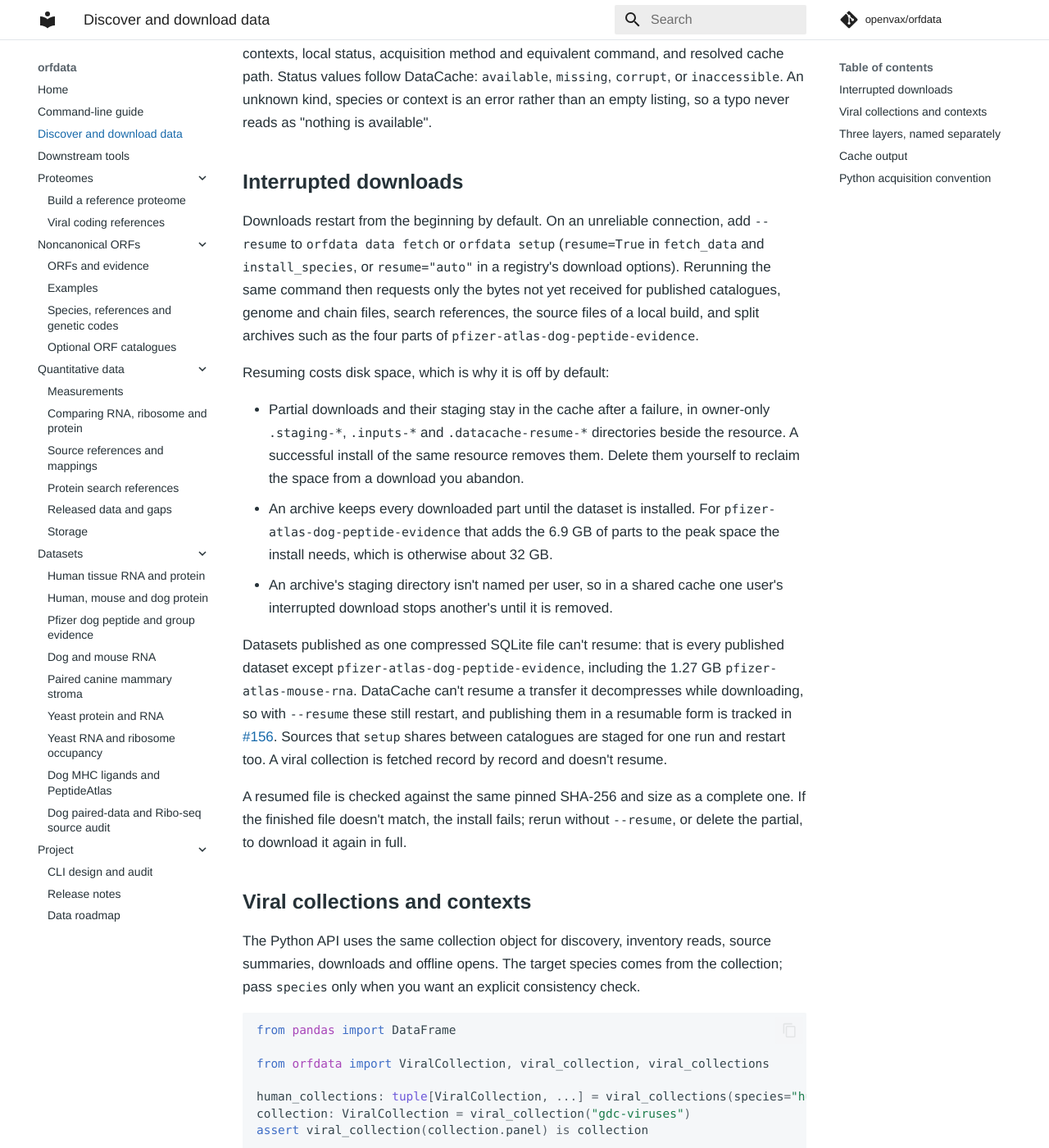
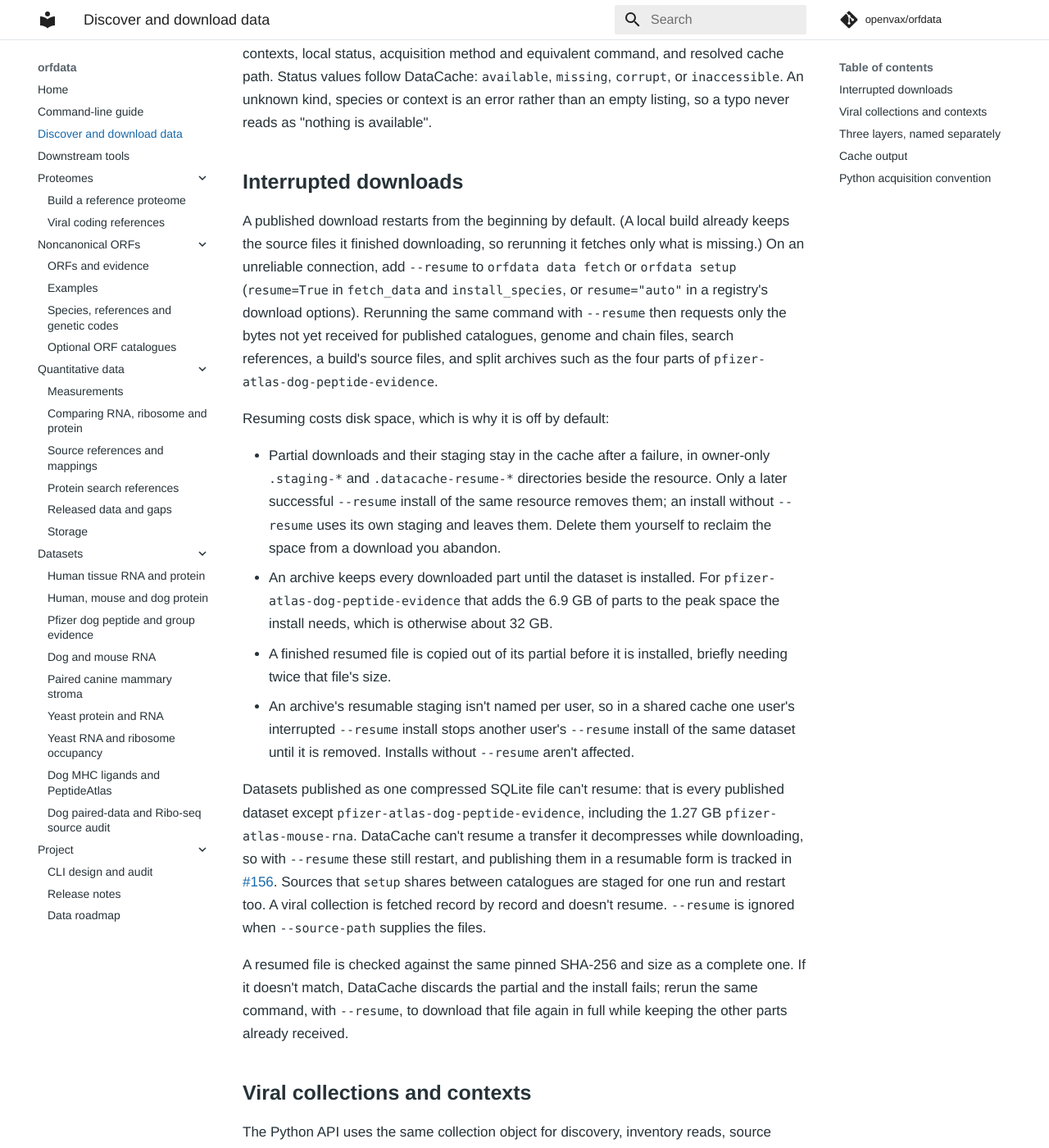
Before and after one commit to openvax/orfdata, an MkDocs documentation site: the page built from docs/downloads.md, in a window 1280 px wide and 1400 px high, scrolled down 2286 px. Shown: the whole window at 82% size. Built offline with MkDocs 1.6.1 and Material for MkDocs 9.7.7, drawn with Linux system fonts in a browser that asks for light colours; comment, search, counter and statistics services are not loaded.

Commit message:
Address re-review: accurate resume docs, boolean resume, one flag
- The docs say only a later --resume install removes resumable staging,
  that a checksum mismatch already discards the partial (rerun with
  --resume), that a finished resumed file is briefly copied, that the
  shared-cache collision affects only --resume installs, and that builds
  keep finished sources whether or not --resume is given.
- `resume` must be a boolean, and is dropped when local source paths stand
  in for the downloads.
- `add_resume` defines the flag once for `data fetch` and `setup`.
- Tests cover fetch_data's reference, genome and chain paths and count each
  pass separately.

Claude-Session: https://claude.ai/code/session_01JHJhwhMMebmfy41anF9ETt

```diff
--- a/docs/downloads.md
+++ b/docs/downloads.md
@@ -106,25 +106,32 @@ available".
 
 ## Interrupted downloads
 
-Downloads restart from the beginning by default. On an unreliable connection,
-add `--resume` to `orfdata data fetch` or `orfdata setup` (`resume=True` in
-`fetch_data` and `install_species`, or `resume="auto"` in a registry's download
-options). Rerunning the same command then requests only the bytes not yet
+A published download restarts from the beginning by default. (A local build
+already keeps the source files it finished downloading, so rerunning it fetches
+only what is missing.) On an unreliable connection, add `--resume` to
+`orfdata data fetch` or `orfdata setup` (`resume=True` in `fetch_data` and
+`install_species`, or `resume="auto"` in a registry's download options).
+Rerunning the same command with `--resume` then requests only the bytes not yet
 received for published catalogues, genome and chain files, search references,
-the source files of a local build, and split archives such as the four parts
-of `pfizer-atlas-dog-peptide-evidence`.
+a build's source files, and split archives such as the four parts of
+`pfizer-atlas-dog-peptide-evidence`.
 
 Resuming costs disk space, which is why it is off by default:
 
 - Partial downloads and their staging stay in the cache after a failure, in
-  owner-only `.staging-*`, `.inputs-*` and `.datacache-resume-*` directories
-  beside the resource. A successful install of the same resource removes them.
-  Delete them yourself to reclaim the space from a download you abandon.
+  owner-only `.staging-*` and `.datacache-resume-*` directories beside the
+  resource. Only a later successful `--resume` install of the same resource
+  removes them; an install without `--resume` uses its own staging and leaves
+  them. Delete them yourself to reclaim the space from a download you abandon.
 - An archive keeps every downloaded part until the dataset is installed. For
   `pfizer-atlas-dog-peptide-evidence` that adds the 6.9 GB of parts to the peak
   space the install needs, which is otherwise about 32 GB.
-- An archive's staging directory isn't named per user, so in a shared cache
-  one user's interrupted download stops another's until it is removed.
+- A finished resumed file is copied out of its partial before it is installed,
+  briefly needing twice that file's size.
+- An archive's resumable staging isn't named per user, so in a shared cache one
+  user's interrupted `--resume` install stops another user's `--resume` install
+  of the same dataset until it is removed. Installs without `--resume` aren't
+  affected.
 
 Datasets published as one compressed SQLite file can't resume: that is every
 published dataset except `pfizer-atlas-dog-peptide-evidence`, including the
@@ -133,11 +140,13 @@ decompresses while downloading, so with `--resume` these still restart, and
 publishing them in a resumable form is tracked in
 [#156](https://github.com/openvax/orfdata/issues/156). Sources that `setup`
 shares between catalogues are staged for one run and restart too. A viral
-collection is fetched record by record and doesn't resume.
+collection is fetched record by record and doesn't resume. `--resume` is
+ignored when `--source-path` supplies the files.
 
 A resumed file is checked against the same pinned SHA-256 and size as a
-complete one. If the finished file doesn't match, the install fails; rerun
-without `--resume`, or delete the partial, to download it again in full.
+complete one. If it doesn't match, DataCache discards the partial and the
+install fails; rerun the same command, with `--resume`, to download that file
+again in full while keeping the other parts already received.
 
 ## Viral collections and contexts
 
```
Also changed, not shown: 6 other files.
